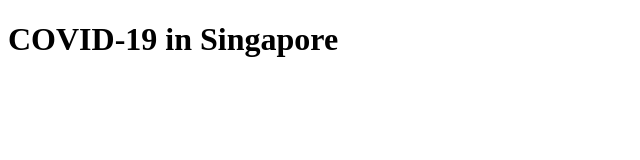
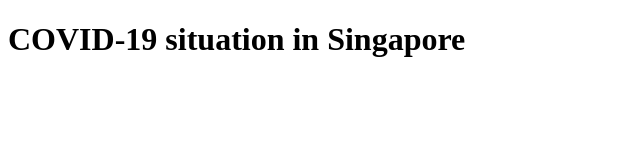
Before and after one commit to ci6221-2020/ci6221-storytelling, a React app: page / in a window 1280 px wide. Shown: the whole page, without its empty margins (0-640 px from the left). Built offline with nearby package versions, Linux system fonts and the light colour scheme.

Commit message:
React setup

```diff
--- a/package.json
+++ b/package.json
@@ -2,6 +2,7 @@
   "name": "ci6221-2020-storytelling",
   "version": "0.1.0",
   "private": true,
+  "homepage": "https://robinloh.github.io/ci6221-2020-storytelling",
   "dependencies": {
     "@testing-library/jest-dom": "^5.11.5",
     "@testing-library/react": "^11.1.0",
@@ -15,7 +16,9 @@
     "start": "react-scripts start",
     "build": "react-scripts build",
     "test": "react-scripts test",
-    "eject": "react-scripts eject"
+    "eject": "react-scripts eject",
+    "predeploy": "npm run build",
+    "deploy": "gh-pages -d build"
   },
   "eslintConfig": {
     "extends": [
--- a/public/index.html
+++ b/public/index.html
@@ -3,7 +3,7 @@
 <head>
   <meta charset="UTF-8">
   <meta name="viewport" content="width=device-width, initial-scale=1.0">
-  <title>Document</title>
+  <title>COVID-19 in Singapore</title>
 </head>
 <body>
   <div id="root"></div>
--- a/src/index.js
+++ b/src/index.js
@@ -1,6 +1,6 @@
 import React from 'react';
 import ReactDOM from 'react-dom';
 
-const header = <h1>COVID-19 in Singapore</h1>
+const header = <h1>COVID-19 situation in Singapore</h1>
 
 ReactDOM.render(header, document.getElementById('root'));
```
